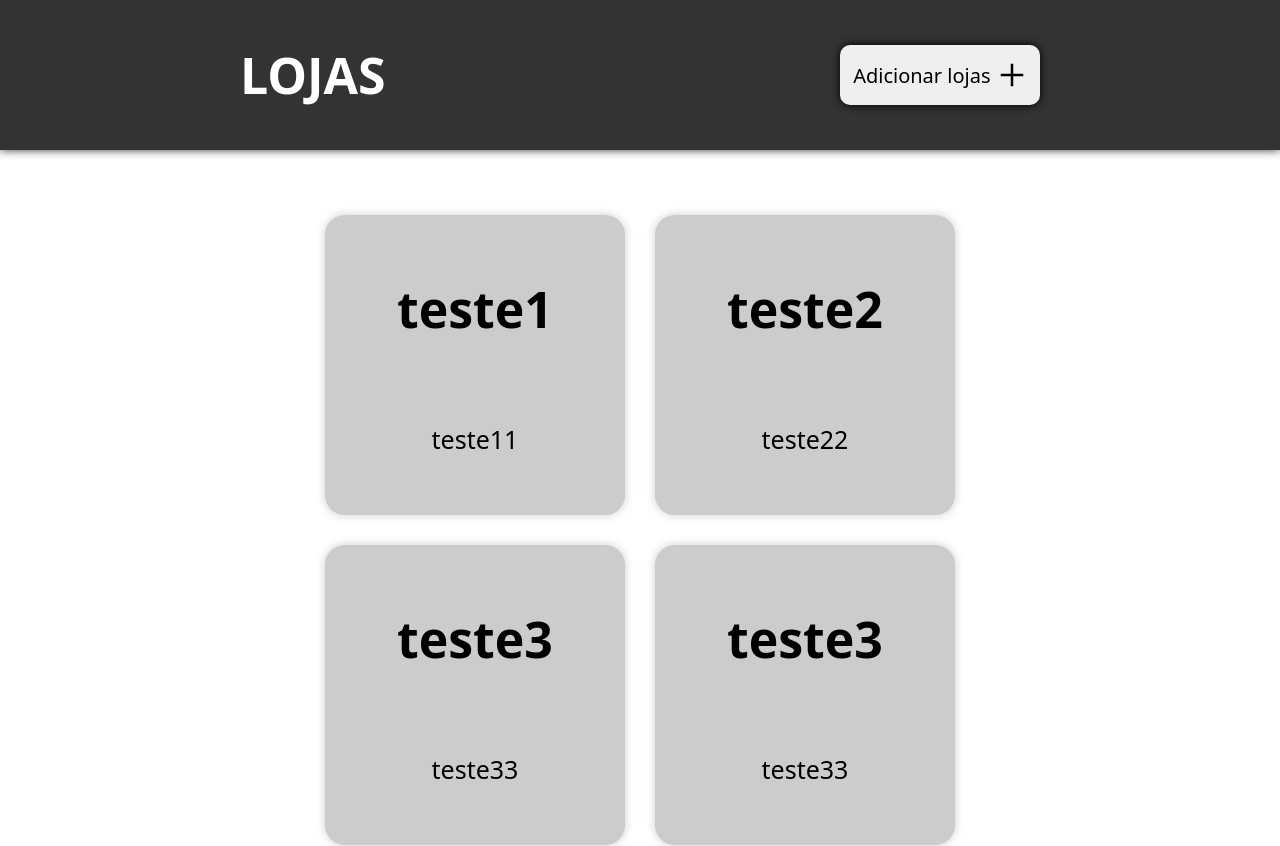
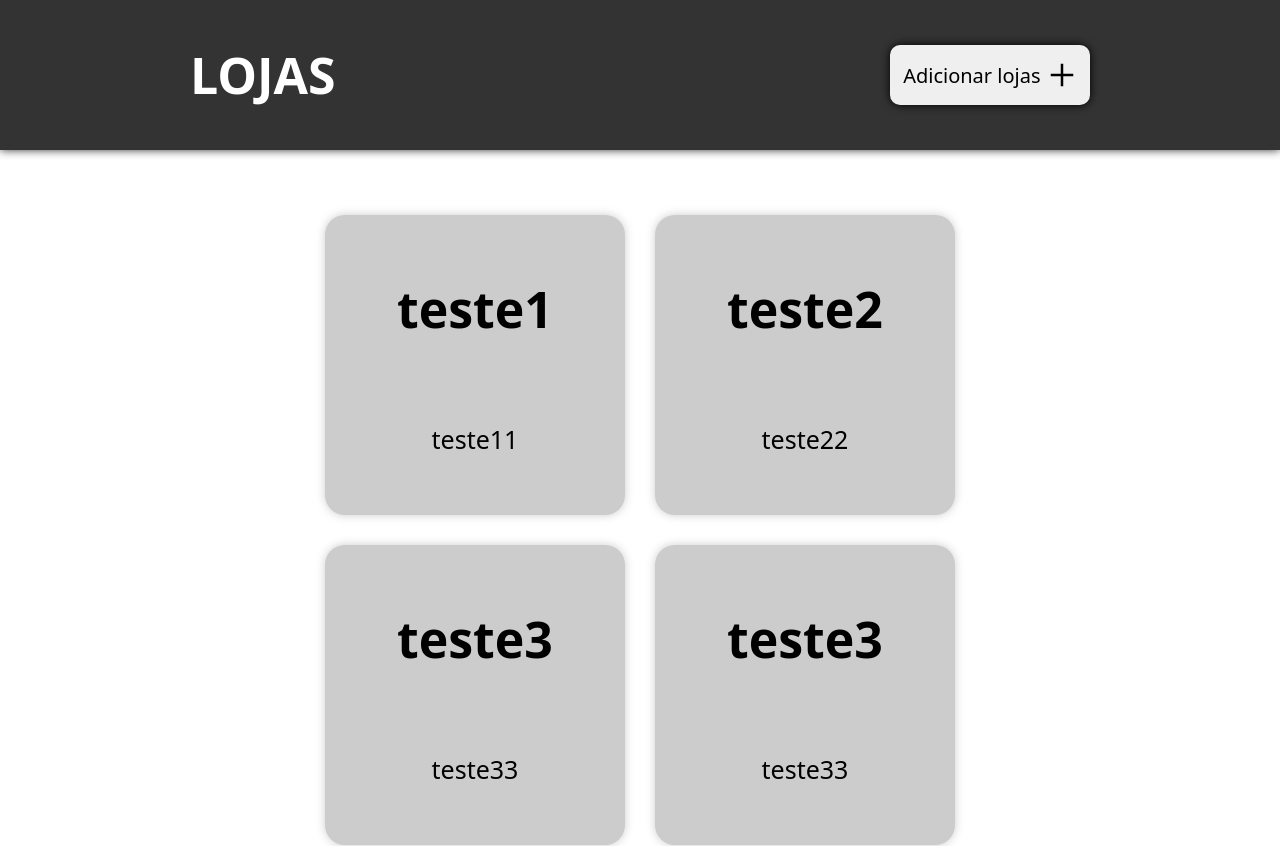
Before and after one commit to BlankSenai/controle-estoque-front, a Vue app: page / in a window 1280 px wide. Shown: the top 846 px of the page. Built offline with nearby package versions, Linux system fonts and the light colour scheme.

Commit message:
fix header style

```diff
--- a/src/components/Header.vue
+++ b/src/components/Header.vue
@@ -12,11 +12,13 @@ const emit = defineEmits(['modal'])
     <div class="header">
 
         <div class="container">
-            <Icon v-if="title != 'LOJAS'" @click="router.go(-1)" icon="ooui:arrow-previous-ltr" width="50px" color="#fff" class="icon"/>
+            <Icon v-if="title != 'LOJAS'" @click="router.go(-1)" icon="ooui:arrow-previous-ltr" width="40px" color="#fff" class="icon"/>
 
-            <h1>{{ props.title }}</h1>
+            <div class="spacer">
+                <h1>{{ props.title }}</h1>
 
-            <button v-if="props.btnText != ''" @click="emit('modal', true)" >{{ props.btnText }}<Icon icon="material-symbols:add-2" width="30px"/></button>
+                <button v-if="props.btnText != ''" @click="emit('modal', true)" >{{ props.btnText }}<Icon icon="material-symbols:add-2" width="30px"/></button>
+            </div>
         </div>
     </div>
 </template>
@@ -34,6 +36,7 @@ const emit = defineEmits(['modal'])
 .icon {
     cursor: pointer;
     transition: 0.2s;
+    margin-right: 40px;
 }
 
 .icon:hover {
@@ -45,12 +48,18 @@ const emit = defineEmits(['modal'])
 }
 
 .container {
-    width: 800px;
+    width: 900px;
     margin: 0 auto;
     height: 100%;
     display: flex;
     align-items: center;
+}
+
+.spacer {
+    display: flex;
     justify-content: space-between;
+    align-items: center;
+    width: 100%;
 }
 
 h1 {
```
